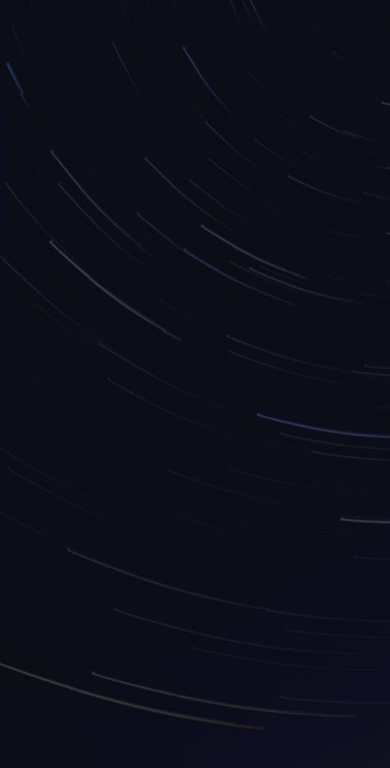
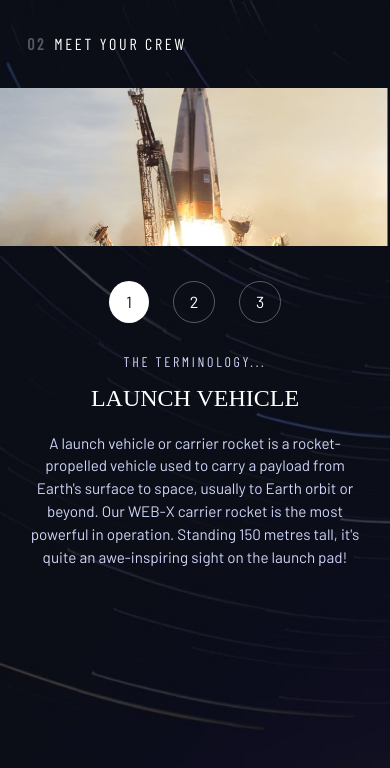
Before and after one commit to dubeyanant/space-tourism-website, a website built with Vite: page technology.html in a window 390 px wide. Shown: the part 72-840 px from the top of the page. Built offline with nearby package versions, Linux system fonts and the light colour scheme; a web font is replaced by a local one.

Commit message:
feat(tech): made page responsive for mobile and tablet

```diff
--- a/scss/tech/_vehicle.scss
+++ b/scss/tech/_vehicle.scss
@@ -1 +1,76 @@
 @use "../util/var" as v;
+
+.vehicle {
+  margin: clamp(2rem, 10vw, 4.75rem) auto 0;
+  text-align: center;
+
+  @media (min-width: v.$tab) {
+    width: 85%;
+  }
+
+  > h5 {
+    padding: 0 min(7vw, 2.5em);
+    margin-bottom: clamp(2rem, 9vw, 3.75rem);
+    color: white;
+
+    span {
+      color: #ffffff50;
+      font-weight: 700;
+      padding-right: 0.5em;
+    }
+
+    @media (min-width: v.$mobile) {
+      text-align: left;
+    }
+  }
+
+  &__info {
+    padding: 0 min(7vw, 2.5em);
+    max-width: 450px;
+    margin: 0 auto;
+
+    &__buttons {
+      display: flex;
+      justify-content: center;
+      margin-block: clamp(2rem, 9vw, 3.5rem) clamp(1.625rem, 7.75vw, 3.5rem);
+
+      &__button {
+        display: flex;
+        align-items: center;
+        justify-content: center;
+
+        width: 2.5rem;
+        aspect-ratio: 1;
+
+        color: white;
+
+        margin-inline: 0.75em;
+
+        border-radius: 50%;
+        border: solid 1px #ffffff50;
+      }
+      &__button.active_button {
+        color: #0b0d17;
+        background-color: white;
+
+        border: none;
+      }
+    }
+
+    &__data {
+      margin-bottom: clamp(1.25rem, 6.25vw, 2.5rem);
+
+      &__sub {
+        font-size: 0.875rem;
+      }
+
+      &__heading {
+        font-family: v.$font-bellefair;
+        text-transform: uppercase;
+        color: #ffffff;
+        font-size: clamp(1.5rem, 5.5vw, 3.25rem);
+        margin-block: clamp(0.5rem, 2.5vw, 1rem) 1rem;
+      }
+    }
+  }
+}
--- a/technology.html
+++ b/technology.html
@@ -32,6 +32,35 @@
       </ul>
     </nav>
 
+    <section class="vehicle">
+      <h5><span>02</span>Meet your crew</h5>
+      <div class="vehicle__info--wrapper">
+        <img
+          src="assets/technology/image-launch-vehicle-landscape.jpg"
+          alt="Launch vehicle"
+          class="vehicle__img"
+        />
+        <div class="vehicle__info">
+          <div class="vehicle__info__buttons">
+            <div class="vehicle__info__buttons__button active_button">1</div>
+            <div class="vehicle__info__buttons__button">2</div>
+            <div class="vehicle__info__buttons__button">3</div>
+          </div>
+          <div class="vehicle__info__data">
+            <h5 class="vehicle__info__data__sub">The terminology...</h5>
+            <p class="vehicle__info__data__heading">Launch vehicle</p>
+            <p class="vehicle__info__data__des">
+              A launch vehicle or carrier rocket is a rocket-propelled vehicle
+              used to carry a payload from Earth's surface to space, usually to
+              Earth orbit or beyond. Our WEB-X carrier rocket is the most
+              powerful in operation. Standing 150 metres tall, it's quite an
+              awe-inspiring sight on the launch pad!
+            </p>
+          </div>
+        </div>
+      </div>
+    </section>
+
     <script type="module" src="./js/nav.js"></script>
   </body>
 </html>
```
Also changed, not shown: tech.css, 1 other file.
